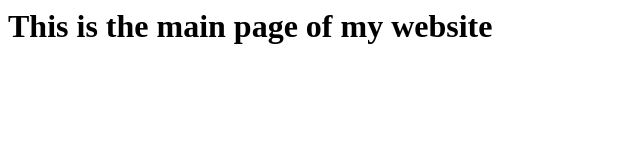
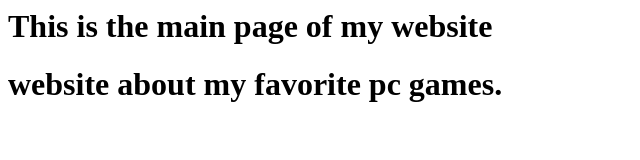
Before and after one commit to Leo-0615/Leo-0615.github.io, a plain HTML site: page docs/index.html in a window 1280 px wide. Shown: the whole page, without its empty margins (0-640 px from the left). Drawn offline with Linux system fonts and the light colour scheme.

Commit message:
Update index.html

```diff
--- a/docs/index.html
+++ b/docs/index.html
@@ -4,5 +4,6 @@
   </head>
   <body>
     <h1>This is the main page of my website</h1>
+    <h1>website about my favorite pc games.</h1>
   </body>
 </html>
```
